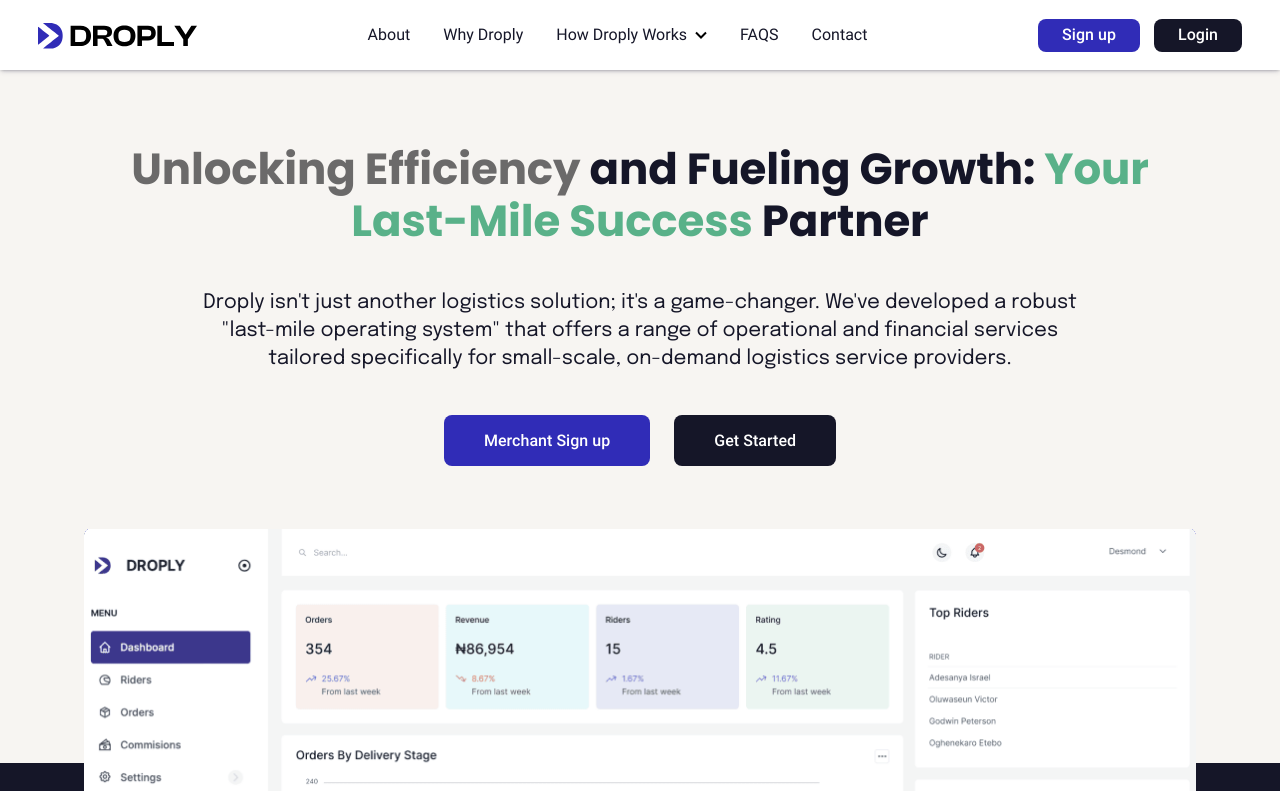
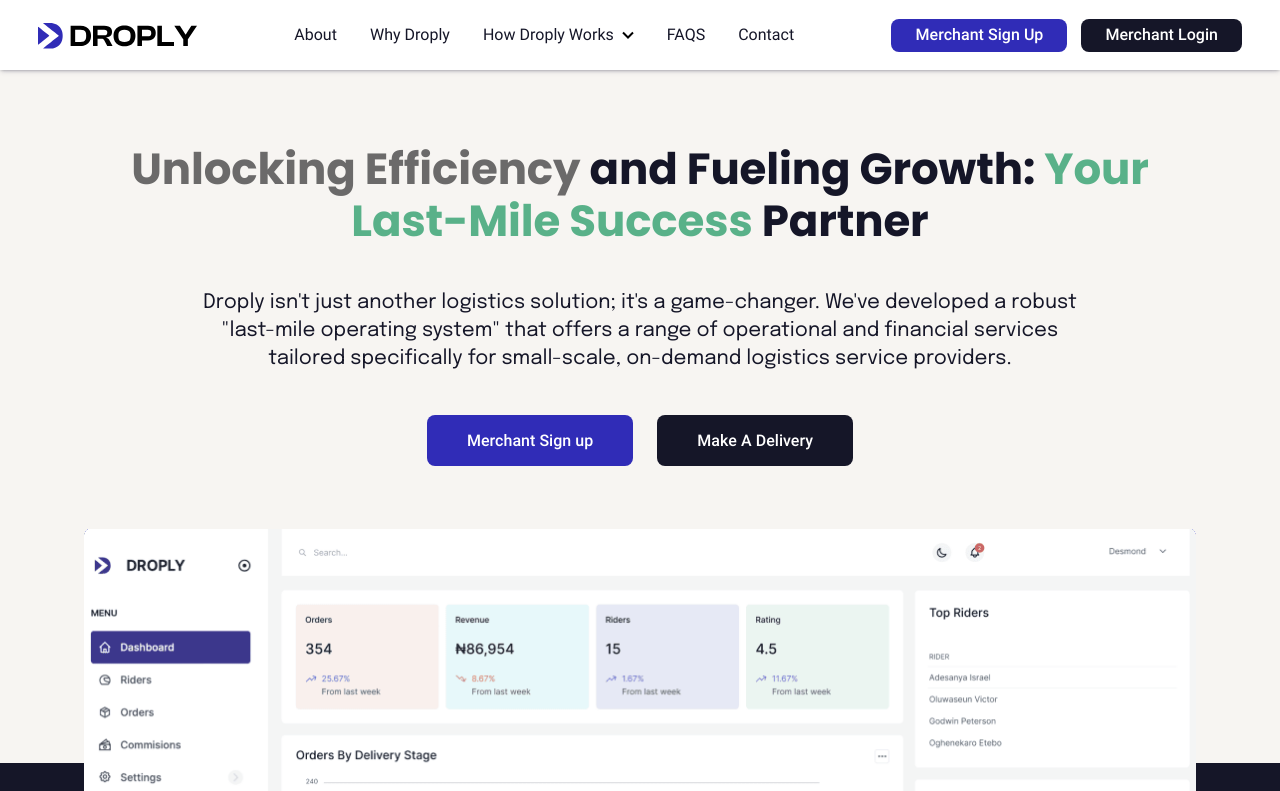
Before and after one commit to barnascript/droplyclone, a Next.js app: page / in a window 1280 px wide. Shown: the top 791 px of the page. Built offline with nearby package versions, Linux system fonts and the light colour scheme.

Commit message:
change button text and office address

```diff
--- a/src/components/IndividualBlocks/IndividualBlocks.jsx
+++ b/src/components/IndividualBlocks/IndividualBlocks.jsx
@@ -11,7 +11,7 @@
             image={seamless}
             title="Seamless Access to a Diverse Bouquet of Logistics Services"
             content="Droply serves as your one-stop destination for accessing a wide array of logistics businesses, all under a single platform. Say goodbye to the hassle of dealing with multiple delivery providers; with Droply, you have access to a comprehensive network of logistics services that can handle everything from parcel deliveries to specialized cargo shipments."
-            button_text="Get Started"
+            button_text="Make A Delivery"
           />
         </div>
       </div>
@@ -21,7 +21,7 @@
             image={whatsapp}
             title="User-Friendly Accessibility"
             content="We understand the importance of convenience in the digital age. With Droply, you can easily make delivery requests through two convenient channels: our user-friendly web platform or the ubiquitous WhatsApp. It's as simple as sending a message or a few clicks away on our website, ensuring that you have effortless access to our services whenever and wherever you need them."
-            button_text="Get Started"
+            button_text="Make A Delivery"
             direction="rtl"
             contentDirection="ltr"
           />
@@ -33,7 +33,7 @@
             image={secure}
             title="Secure Transit for Your Goods"
             content="At Droply, we prioritize the safety of your valuable shipments. That's why we provide insurance coverage for your goods while they are in transit. You can rest easy knowing that your items are protected against unforeseen circumstances, giving you peace of mind throughout the delivery process."
-            button_text="Get Started"
+            button_text="Make A Delivery"
           />
         </div>
       </div>
@@ -43,7 +43,7 @@
             image={whatsapp}
             title="Reliable and Efficient Service"
             content="Reliability and efficiency are at the core of what we do. Droply is committed to ensuring that our delivery partners operate optimally and ensure that your goods reach their destination on time and in pristine condition. Our robust operating system is designed to optimize routes, minimize delays, and provide real-time tracking, so you're always in the know about the status of your deliveries via our delivery partners."
-            button_text="Get Started"
+            button_text="Make A Delivery"
             direction="rtl"
             contentDirection="ltr"
           />
--- a/src/components/IndividualHero/IndividualHero.jsx
+++ b/src/components/IndividualHero/IndividualHero.jsx
@@ -21,7 +21,7 @@
               height="51px"
               paddingInline="40px"
               button_color="white"
-              button_text="Sign up for free"
+              button_text="Make A Delivery"
               href="https://wa.link/8vdbse"
             />
           </div>
--- a/src/components/contactForm/ContactForm.jsx
+++ b/src/components/contactForm/ContactForm.jsx
@@ -35,16 +35,9 @@
           title="Our Headquarters"
           city="Lagos, Nigeria"
           heading="Address:"
-          text="24, Alagbado Close, Ijaye
-        Okota Estate near ikotun-ekpene road."
+          text="Sterling Towers, 20 Marina Road, Lagos."
         />
-        <Location
-          title="Other Offices"
-          city="Abuja, Nigeria"
-          heading="Address:"
-          text="24, Alagbado Close, Ijaye
-        Okota Estate near ikotun-ekpene road."
-        />
+
         <Location
           title="Contact Details"
           heading="Email:"
--- a/src/components/hero/Hero.jsx
+++ b/src/components/hero/Hero.jsx
@@ -30,7 +30,7 @@
           </Link>
           <Link href="/customer">
             <BigButton
-              button_text="Get Started"
+              button_text="Make A Delivery"
               button_backgroundColor="var(--eerie-black)"
             />
           </Link>
--- a/src/components/navbar/Navbar.jsx
+++ b/src/components/navbar/Navbar.jsx
@@ -113,7 +113,7 @@
             <Link href="https://droply-merchant-dashboard.vercel.app/register">
               {" "}
               <Button
-                button_text="Sign up"
+                button_text="Merchant Sign Up"
                 button_bgColor="var(--palatinate-blue)"
                 button_color="white"
                 paddingInline="24px"
@@ -122,7 +122,7 @@
             </Link>
             {/* Login */}
             <Button
-              button_text="Login"
+              button_text="Merchant Login"
               button_bgColor="var(--eerie-black)"
               button_color="white"
               paddingInline="24px"
```
